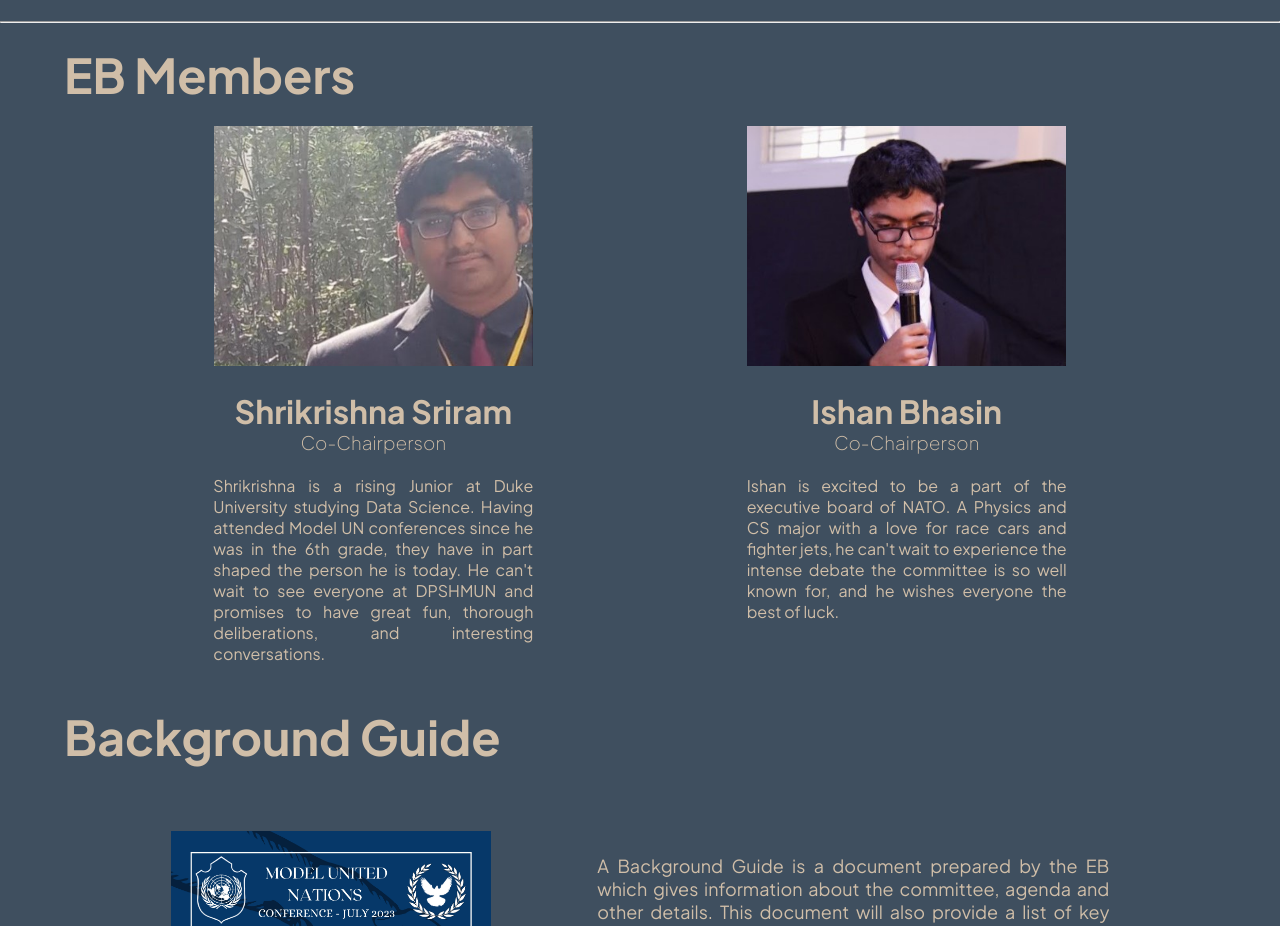
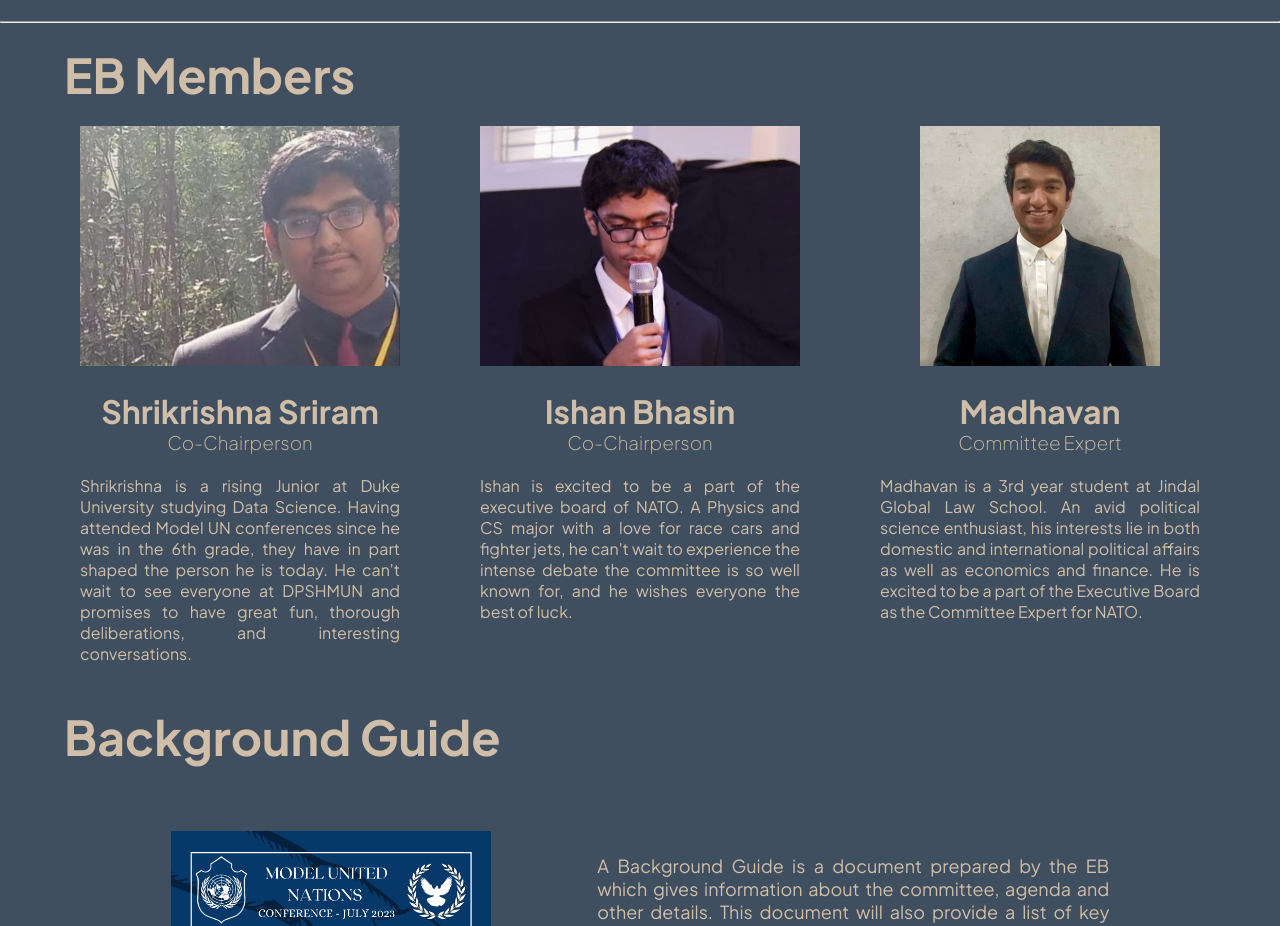
Before and after one commit to SEshaan/DPSH-MUN-Website, a SvelteKit app: page /NATO in a window 1280 px wide. Shown: the part 1280-2206 px from the top of the page. Built offline with nearby package versions, Linux system fonts and the light colour scheme.

Commit message:
eb update

```diff
--- a/src/routes/NATO/+page.svelte
+++ b/src/routes/NATO/+page.svelte
@@ -37,10 +37,10 @@
 
                     </p>
             </div>
-            <div class="card" style="display:none">
-                <img src="./EB/" alt="" style="object-fit: contain;"><br><br>
+            <div class="card">
+                <img src="./EB/Madhvan.jpeg" alt="" style="object-fit: contain;"><br><br>
                 <h2>Madhavan</h2><h3>Committee Expert</h3><br>
-                <p>Ojas Arun is a rising senior at Boston University studying Business and Data Analytics. MUNs have always been special to him and he can't wait to help bring that same magic to everyone at DPSHMUN this year!
+                <p>Madhavan is a 3rd year student at Jindal Global Law School. An avid political science enthusiast, his interests lie in both domestic and international political affairs as well as economics and finance. He is excited to be a part of the Executive Board as the Committee Expert for NATO.
                 </p>
             </div>
         </div>
```
Also changed, not shown: static/EB/Madhvan.jpeg (added).
